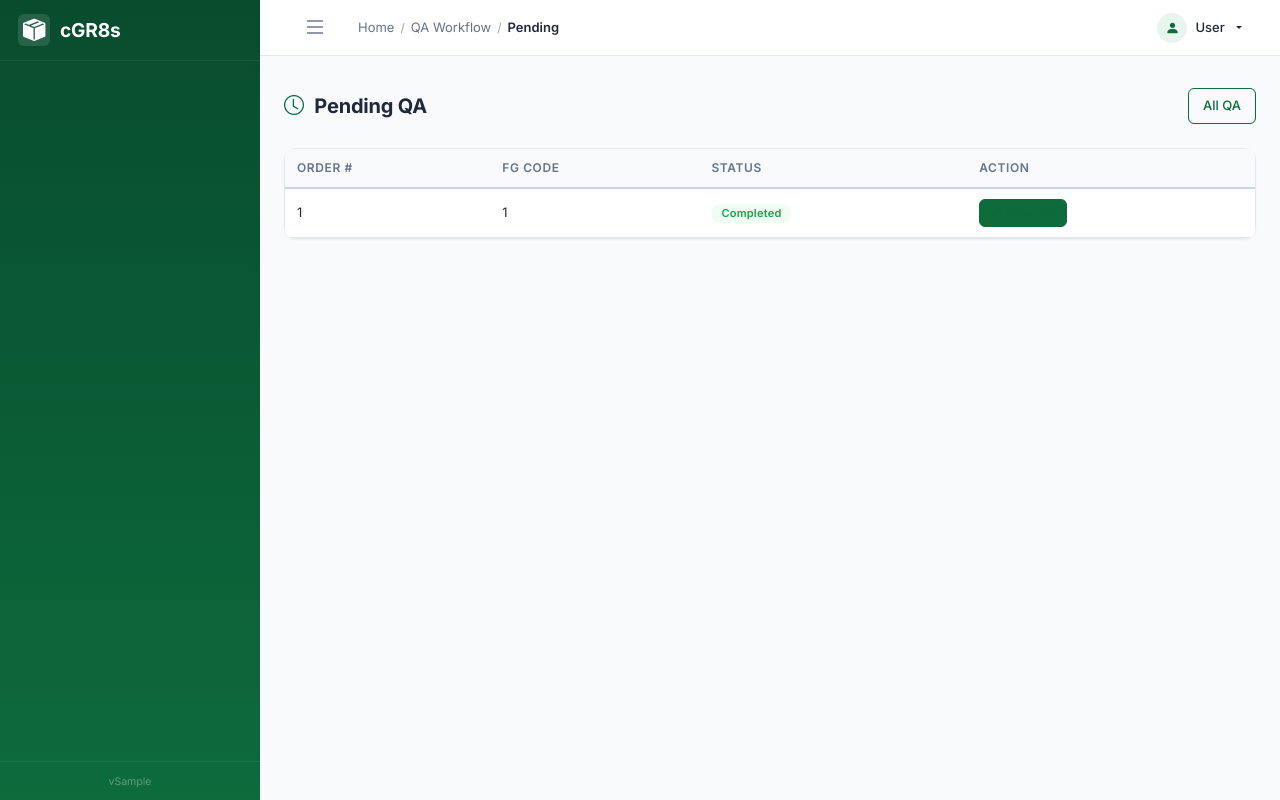
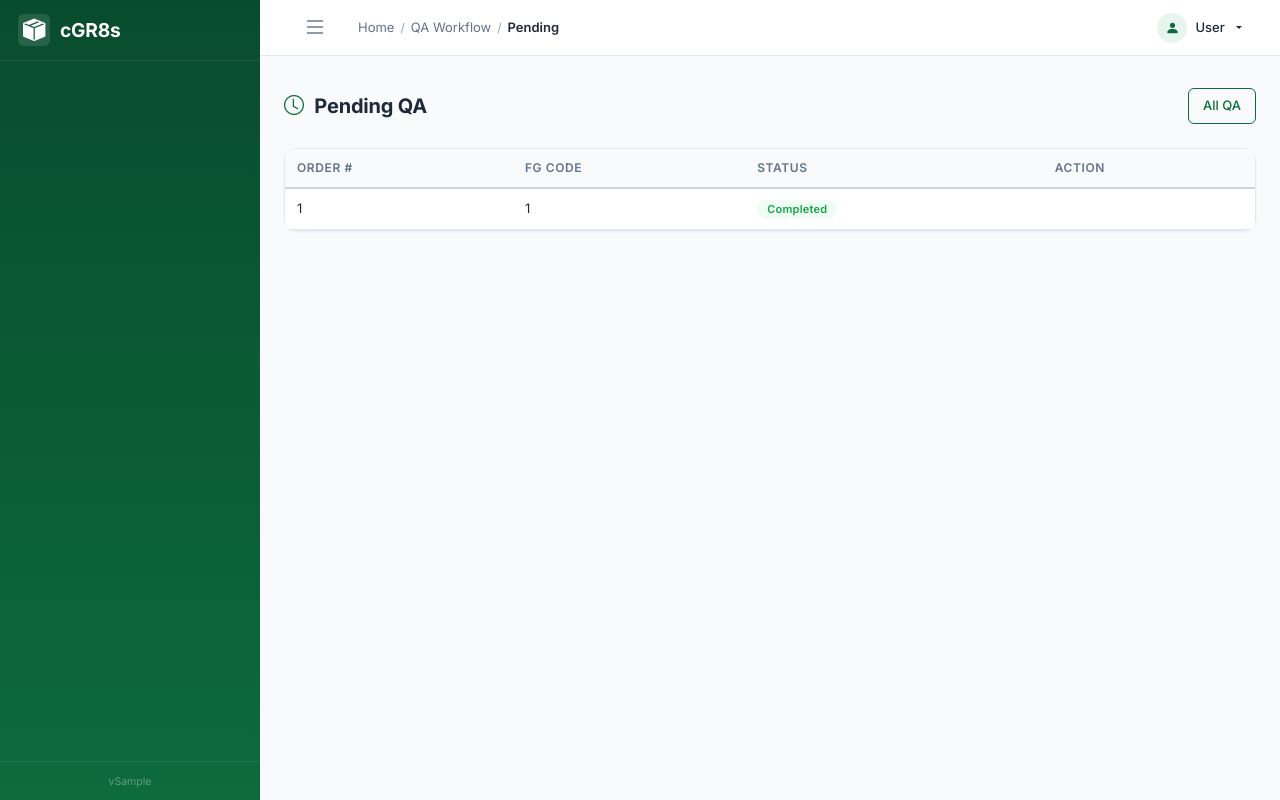
Before and after one commit to awgtcit/cGR8s, a Python web app: template templates/qa/pending.html in a window 1280 px wide. Run offline with Jinja, Linux system fonts and the light colour scheme; the template is opened without the code that fills it: most values are stand-ins (such as "Sample title", 1, 10 or a date in 2020); some libraries are stand-ins or nearby versions.

Commit message:
fix: gate remaining CRUD buttons with has_perm checks
- Reports: Download button gated by REPORT.DOWNLOAD
- QA Pending: Enter QA button gated by QA.ENTER
- Product Dev Detail: Edit button gated by PRODUCT_DEV.UPDATE

```diff
--- a/templates/product_dev/detail.html
+++ b/templates/product_dev/detail.html
@@ -13,9 +13,11 @@
 <div class="page-header">
     <h2><i class="bi bi-flask"></i> Product Dev Request</h2>
     <div>
+        {% if has_perm('PRODUCT_DEV.UPDATE') %}
         <a href="{{ url_for('product_dev.edit', id=item_id) }}" class="btn btn-outline-primary btn-sm">
             <i class="bi bi-pencil"></i> Edit
         </a>
+        {% endif %}
         <a href="{{ url_for('product_dev.index') }}" class="btn btn-outline-secondary btn-sm">
             <i class="bi bi-arrow-left"></i> Back
         </a>
--- a/templates/qa/pending.html
+++ b/templates/qa/pending.html
@@ -34,8 +34,12 @@
                         <td>{{ po.process_order_number }}</td>
                         <td>{{ po.fg_code_id }}</td>
                         <td>{{ status_badge(po.status) }}</td>
-                        <td><a href="{{ url_for('qa.enter', process_order_id=po.id) }}"
-                                class="btn btn-sm btn-primary"><i class="bi bi-pencil"></i> Enter QA</a></td>
+                        <td>
+                            {% if has_perm('QA.ENTER') %}
+                            <a href="{{ url_for('qa.enter', process_order_id=po.id) }}"
+                                class="btn btn-sm btn-primary"><i class="bi bi-pencil"></i> Enter QA</a>
+                            {% endif %}
+                        </td>
                     </tr>
                     {% else %}
                     <tr>
--- a/templates/reports/index.html
+++ b/templates/reports/index.html
@@ -44,8 +44,10 @@
                         <td>{{ r.created_at.strftime('%Y-%m-%d %H:%M') if r.created_at }}</td>
                         <td>{{ r.created_by or '—' }}</td>
                         <td>
+                            {% if has_perm('REPORT.DOWNLOAD') %}
                             <a href="{{ url_for('reports.download', report_id=r.id) }}"
                                 class="btn btn-sm btn-outline-success"><i class="bi bi-download"></i> Download</a>
+                            {% endif %}
                         </td>
                     </tr>
                     {% endfor %}
```
